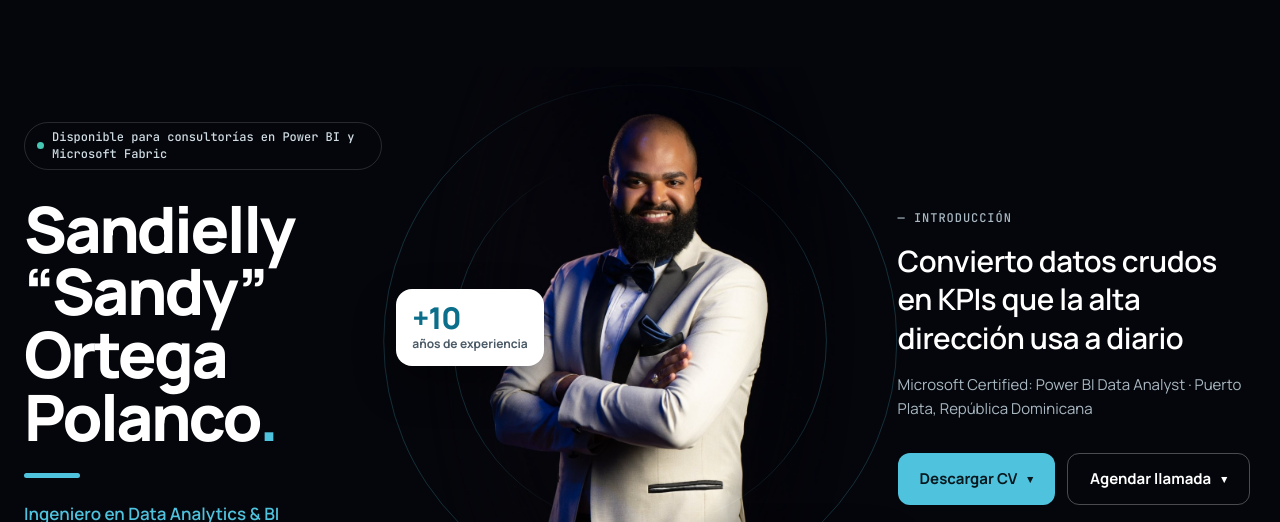
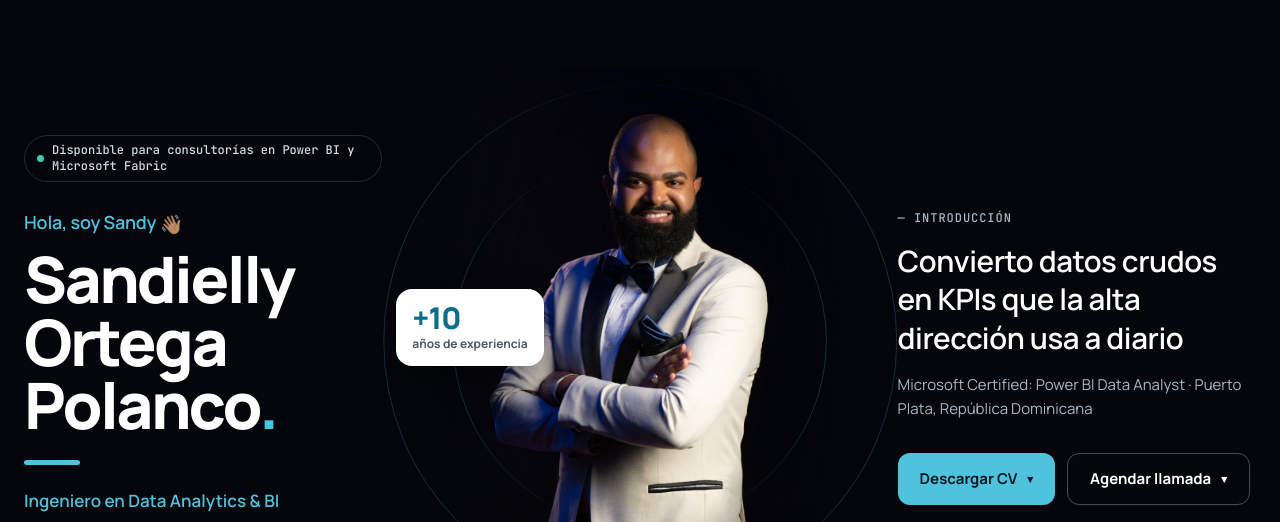
Before and after one commit to sortegapolanco/portfolio, a plain HTML site: page index.html in a window 1280 px wide. Shown: the part 70-592 px from the top of the page. Drawn offline with Linux system fonts and the light colour scheme.

Commit message:
Enhance hero section with greeting message and animated wave emoji; update heading structure

```diff
--- a/assets/css/styles.css
+++ b/assets/css/styles.css
@@ -184,6 +184,19 @@ html[data-theme="dark"] .only-light, html:not([data-theme="dark"]) .only-dark {
   font-weight: 800; color: #FFFFFF;
 }
 .hero h1 .period { color: #4FC3DE; }
+.hero-hello { margin: 0 0 14px; font-size: 18px; font-weight: 600; letter-spacing: -0.01em; color: #4FC3DE; }
+/* Emoji de saludo: tamaño alineado al texto y un saludo corto al cargar (se desactiva con "reducir movimiento"). */
+.wave {
+  display: inline-block; font-size: 1.05em; line-height: 1; vertical-align: -0.08em;
+  transform-origin: 70% 75%; animation: sdWave 1.6s ease-in-out .8s 1 both;
+}
+@keyframes sdWave {
+  0%, 60%, 100% { transform: rotate(0); }
+  10%, 30% { transform: rotate(16deg); }
+  20% { transform: rotate(-8deg); }
+  40% { transform: rotate(-4deg); }
+  50% { transform: rotate(10deg); }
+}
 .hero-rule { width: 56px; height: 5px; border-radius: 3px; background: #4FC3DE; margin-top: 24px; }
 .hero-role { margin: 24px 0 0; font-size: 17px; font-weight: 600; color: #4FC3DE; }
 .socials { list-style: none; display: flex; flex-wrap: wrap; gap: 8px; margin: 28px 0 0; padding: 0; }
--- a/index.html
+++ b/index.html
@@ -115,7 +115,8 @@
 
       <div class="hero-col">
         <p class="hero-status"><span class="dot"></span><span data-en="Available for Power BI &amp; Microsoft Fabric consulting">Disponible para consultorías en Power BI y Microsoft Fabric</span></p>
-        <h1>Sandielly “Sandy”<br>Ortega Polanco<span class="period">.</span></h1>
+        <p class="hero-hello"><span data-en="Hi, I’m Sandy">Hola, soy Sandy</span> <span class="wave" aria-hidden="true">👋🏽</span></p>
+        <h1>Sandielly<br>Ortega Polanco<span class="period">.</span></h1>
         <span class="hero-rule" aria-hidden="true"></span>
         <p class="hero-role" data-en="Data Analytics &amp; BI Engineer">Ingeniero en Data Analytics &amp; BI</p>
         <ul class="socials" aria-label="Redes" data-en-aria-label="Social">
```
